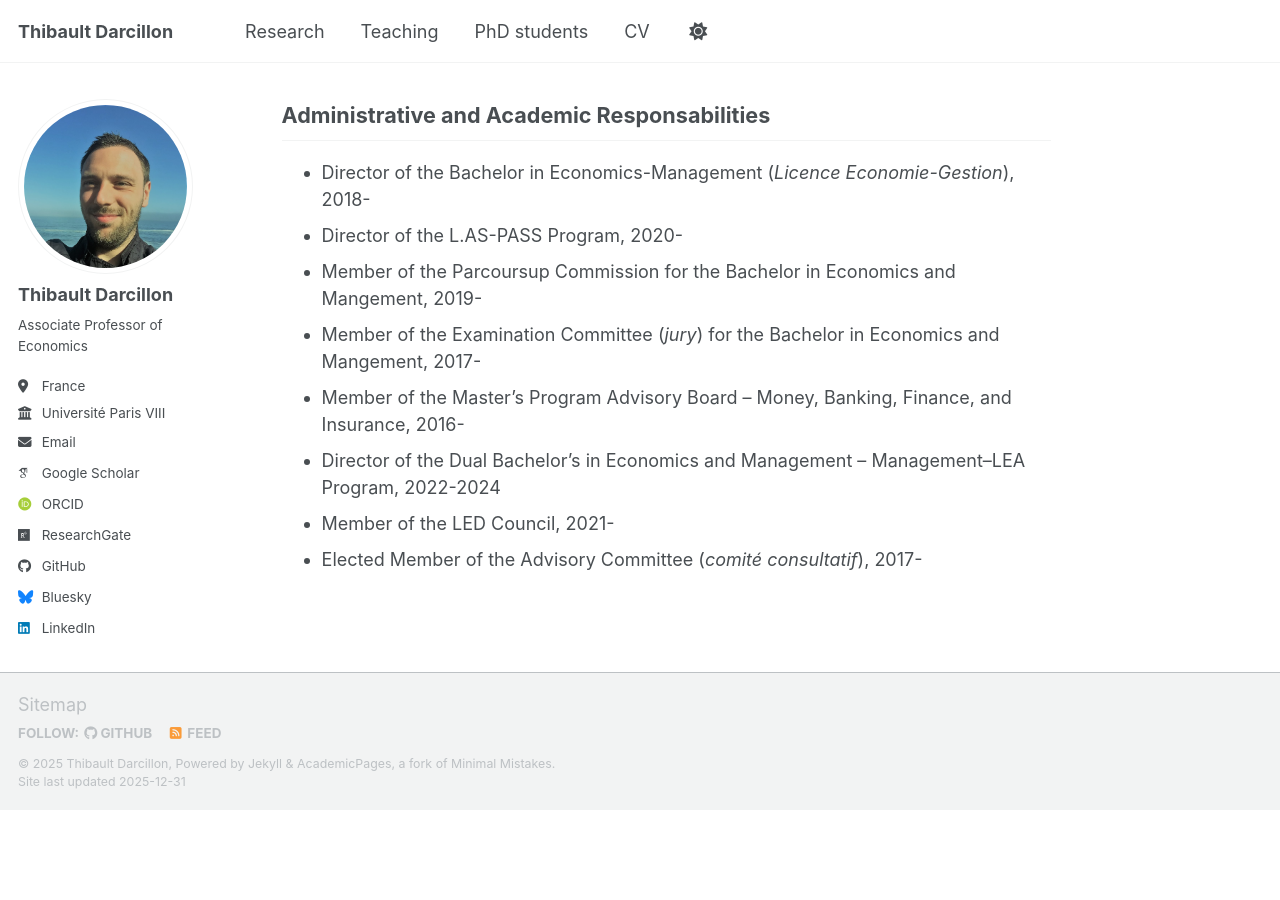
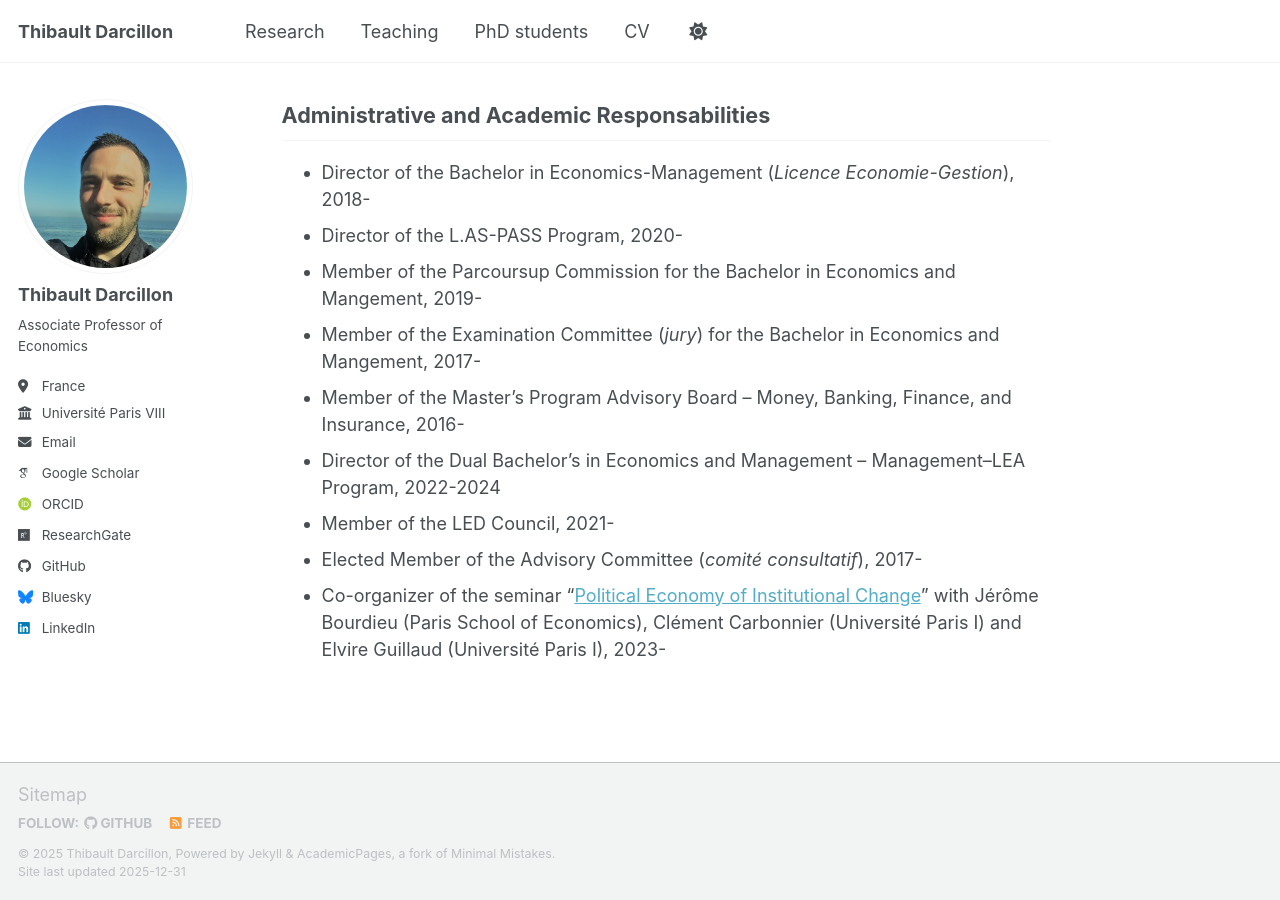
Before and after one commit to thibaultdarcillon/thibaultdarcillon.github.io, a Jekyll site: the page built from _pages/cv.md, in a window 1280 px wide and 900 px high, scrolled down 1084 px. Built offline with Jekyll 4.4.1, drawn with Linux system fonts in a browser that asks for light colours; some web fonts are replaced; a script bundle is joined from its source files by our own code; library files that are not in the unit come from our copies; before the commit the page ends 1894 px from its top, so only the background shows below that.

Commit message:
Update CV page

```diff
--- a/_pages/cv.md
+++ b/_pages/cv.md
@@ -40,3 +40,4 @@ Health, Social Protection Macroeconomist, 2015-2016.
 - Director of the Dual Bachelor’s in Economics and Management – Management–LEA Program, 2022-2024
 - Member of the LED Council, 2021-
 - Elected Member of the Advisory Committee (*comité consultatif*), 2017-
+- Co-organizer of the seminar "[Political Economy of Institutional Change](https://www.parisschoolofeconomics.eu/evenements/economie-politique-du-changement-institutionnel-epci/)" with Jérôme Bourdieu (Paris School of Economics), Clément Carbonnier (Université Paris I) and Elvire Guillaud (Université Paris I), 2023-
```
